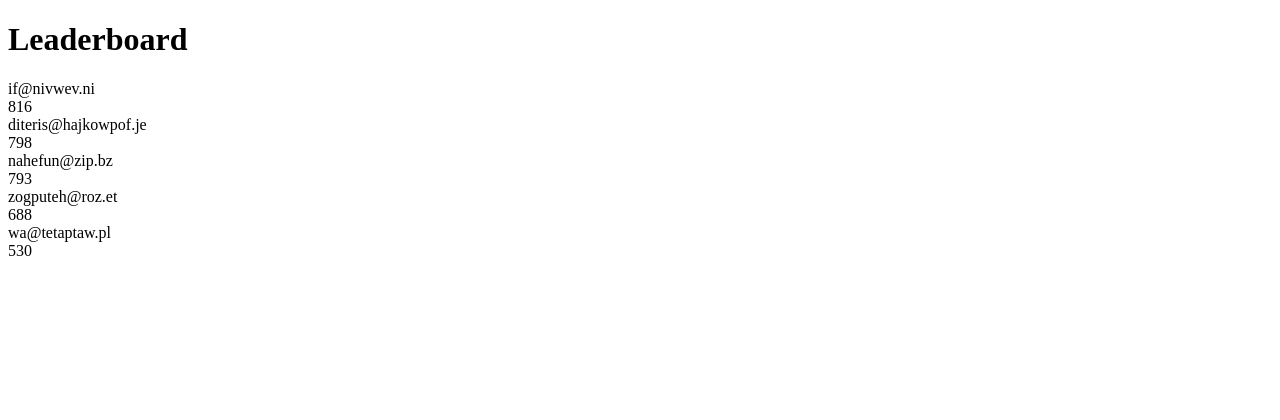
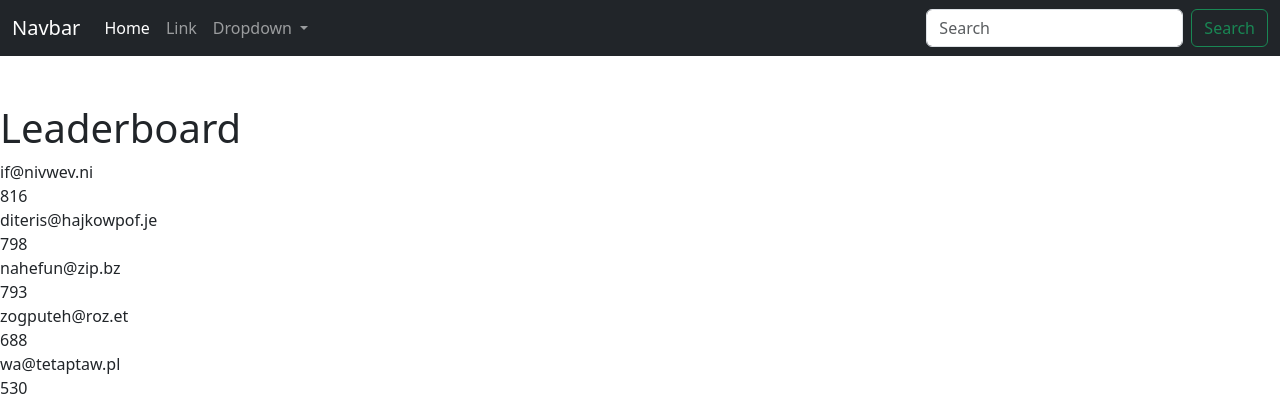
Before and after one commit to ld-web/hb-php-practice, a PHP site: page / in a window 1280 px wide. Shown: the top 420 px of the page. Run offline with PHP 8.4, Linux system fonts and the light colour scheme.

Commit message:
separation of layout-related files

```diff
--- a/index.php
+++ b/index.php
@@ -22,19 +22,12 @@ $leaderboard = [
   ],
 ];
 ?>
-<!DOCTYPE html>
-<html lang="en">
 
-<head>
-  <meta charset="UTF-8">
-  <meta http-equiv="X-UA-Compatible" content="IE=edge">
-  <meta name="viewport" content="width=device-width, initial-scale=1.0">
-  <title>Leaderboard</title>
-</head>
 
-<body>
+<?php require_once 'layout/navbar.php';
+?>
 
-  <h1>Leaderboard</h1>
+    <h1 class="mt-5">Leaderboard</h1>
 
     <?php foreach ($leaderboard as $player) { ?>
       <div>
@@ -45,5 +38,4 @@ $leaderboard = [
     <?php } ?>
 
   </body>
-
 </html>
--- /dev/null
+++ b/layout/header.php
@@ -0,0 +1,10 @@
+<!DOCTYPE html>
+<html lang="en">
+    <head>
+        <meta charset="UTF-8">
+        <meta http-equiv="X-UA-Compatible" content="IE=edge">
+        <meta name="viewport" content="width=device-width, initial-scale=1.0">
+        <link href="https://cdn.jsdelivr.net/npm/bootstrap@5.3.0-alpha1/dist/css/bootstrap.min.css" rel="stylesheet" integrity="sha384-GLhlTQ8iRABdZLl6O3oVMWSktQOp6b7In1Zl3/Jr59b6EGGoI1aFkw7cmDA6j6gD" crossorigin="anonymous">
+        <title>HOME</title>
+    </head>
+    <body>
--- /dev/null
+++ b/layout/navbar.php
@@ -0,0 +1,38 @@
+
+<?php
+require_once 'header.php';
+?>
+
+<nav class="navbar navbar-expand-lg navbar-dark bg-dark">
+            <div class="container-fluid">
+                <a class="navbar-brand" href="#">Navbar</a>
+                <button class="navbar-toggler" type="button" data-bs-toggle="collapse" data-bs-target="#navbarSupportedContent" aria-controls="navbarSupportedContent" aria-expanded="false" aria-label="Toggle navigation">
+                <span class="navbar-toggler-icon"></span>
+                </button>
+                <div class="collapse navbar-collapse" id="navbarSupportedContent">
+                <ul class="navbar-nav me-auto mb-2 mb-lg-0">
+                    <li class="nav-item">
+                    <a class="nav-link active" aria-current="page" href="#">Home</a>
+                    </li>
+                    <li class="nav-item">
+                    <a class="nav-link" href="#">Link</a>
+                    </li>
+                    <li class="nav-item dropdown">
+                    <a class="nav-link dropdown-toggle" href="#" role="button" data-bs-toggle="dropdown" aria-expanded="false">
+                        Dropdown
+                    </a>
+                    <ul class="dropdown-menu">
+                        <li><a class="dropdown-item" href="#">Action</a></li>
+                        <li><a class="dropdown-item" href="#">Another action</a></li>
+                        <li><hr class="dropdown-divider"></li>
+                        <li><a class="dropdown-item" href="#">Something else here</a></li>
+                    </ul>
+                    </li>
+                </ul>
+                <form class="d-flex" role="search">
+                    <input class="form-control me-2" type="search" placeholder="Search" aria-label="Search">
+                    <button class="btn btn-outline-success" type="submit">Search</button>
+                </form>
+                </div>
+            </div>
+        </nav>
```
Also changed, not shown: 1 other file. Lines whose indentation alone changed are shown as unchanged.
